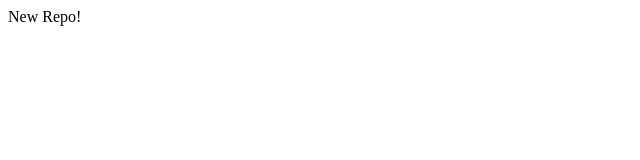
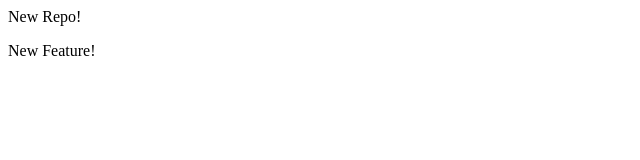
Before and after one commit to shriya-kamat/localrepo, a plain HTML site: page index.html in a window 1280 px wide. Shown: the full height of the page, 0-640 px from the left. Drawn offline with Linux system fonts and the light colour scheme.

Commit message:
Add new feature

```diff
--- a/index.html
+++ b/index.html
@@ -1 +1,2 @@
 <p>New Repo!</p>
+<p>New Feature!</p>
```
